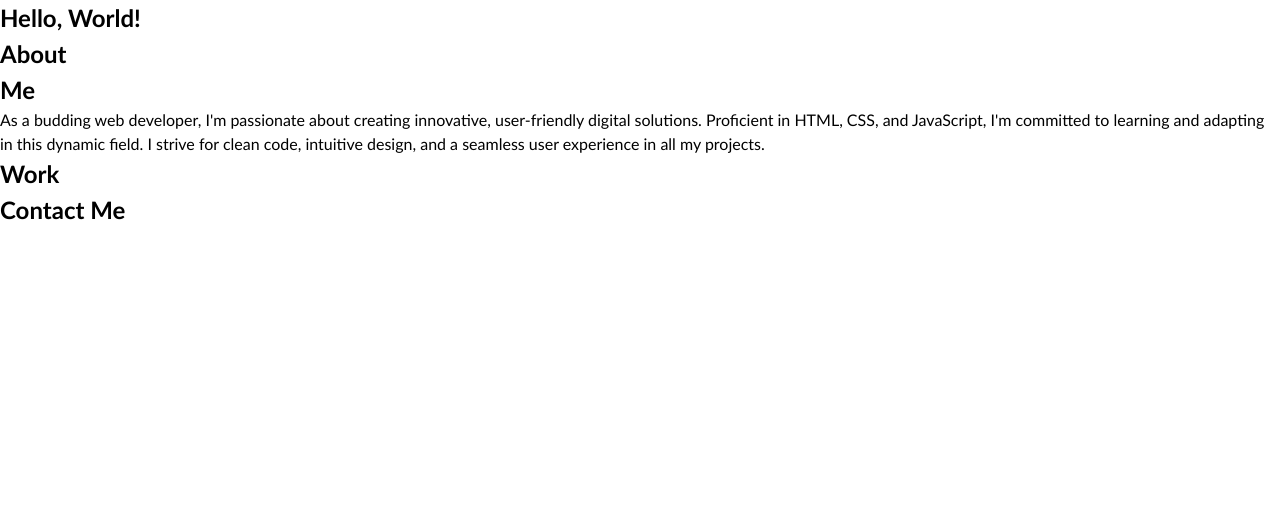
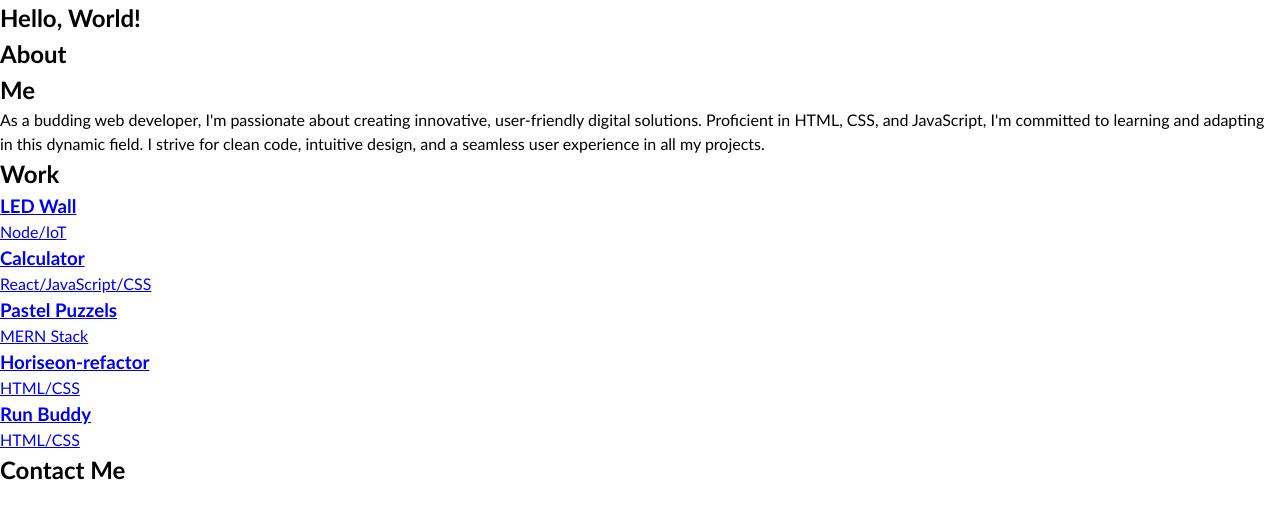
Before and after one commit to SobolewskiMaciej/portfolio--unit2-challenge-, a plain HTML site: page index.html in a window 1280 px wide. Shown: the part 72-590 px from the top of the page. Drawn offline with Linux system fonts and the light colour scheme; files that its build step writes are made by us from their sources.

Commit message:
add portfolio links

```diff
--- a/index.html
+++ b/index.html
@@ -47,9 +47,57 @@
 
 
     <!-- portfolio container -->
-    <section class="page-section" id="work">
+    <div class="page-section" id="work">
       <h2>Work</h2>
-    </section>
+    </div>
+
+    <a href="#" id="project1">
+      <section class="work2">
+        <div id="headline">
+          <h3>LED Wall</h3>
+          <p>Node/IoT</p>
+        </div>
+      </section>
+    </a>
+
+    <a href="#" id="project2">
+      <section class="work2">
+        <div id="headline">
+          <h3>Calculator</h3>
+          <p>React/JavaScript/CSS</p>
+        </div>
+      </section>
+    </a>
+
+    <a href="#" id="project3">
+      <section class="work2">
+        <div id="headline">
+          <h3>Pastel Puzzels</h3>
+          <p>MERN Stack</p>
+        </div>
+      </section>
+    </a>
+
+    <a
+      href="https://sobolewskimaciej.github.io/code-refactor-week1/"
+      id="project4"
+    >
+      <section class="work2">
+        <div id="headline">
+          <h3>Horiseon-refactor</h3>
+          <p>HTML/CSS</p>
+        </div>
+      </section>
+    </a>
+
+    <a href="#" id="project5">
+      <section class="work2">
+        <div id="headline">
+          <h3>Run Buddy</h3>
+          <p>HTML/CSS</p>
+        </div>
+      </section>
+    </a>
 
     <!-- contact -->
     <section class="page-section contact" id="contact">
```
